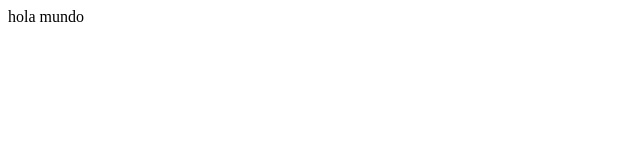
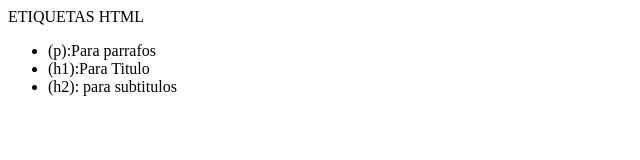
Before and after one commit to kim4000/kimberlycamacho, a plain HTML site: page index.html in a window 1280 px wide. Shown: the whole page, without its empty margins (0-640 px from the left). Drawn offline with Linux system fonts and the light colour scheme.

Commit message:
cambios en mi index

```diff
--- a/index.html
+++ b/index.html
@@ -3,9 +3,14 @@
 <head>
     <meta charset="UTF-8">
     <meta name="viewport" content="width=device-width, initial-scale=1.0">
-    <title>Document</title>
+    <title>CLASE HTML</title>
 </head>
 <body>
-<hi>hola mundo</hi>
+<hi>ETIQUETAS HTML</hi>
+<ul>
+    <li>(p):Para parrafos</li>
+    <li>(h1):Para Titulo</li>
+    <li>(h2): para subtitulos</li>
+</ul>
 </body>
 </html>
```
